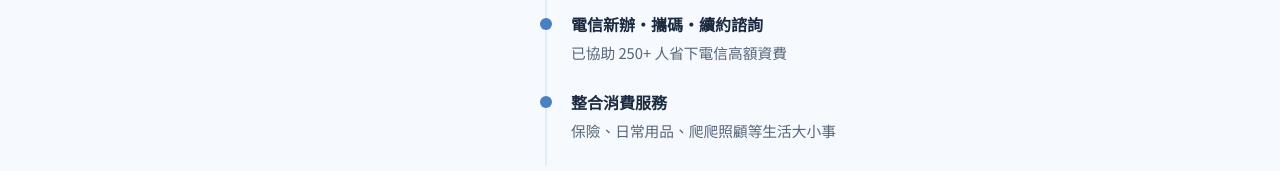
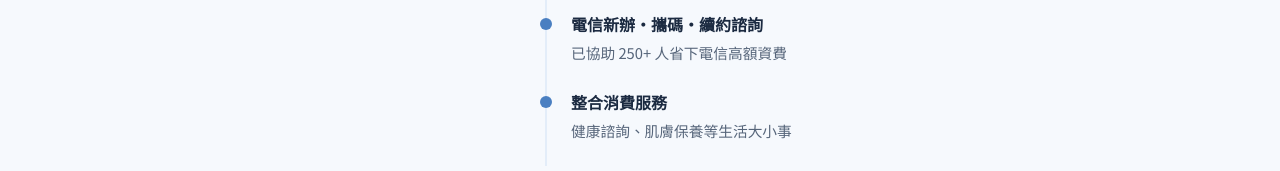
Before and after one commit to 1123junlin/chafairy, a plain HTML site: page index.html in a window 1280 px wide. Shown: the part 1720-1891 px from the top of the page. Drawn offline with Linux system fonts and the light colour scheme.

Commit message:
Timeline: update 整合消費服務 description
Co-Authored-By: Claude Opus 5.5 <noreply@anthropic.com>
Claude-Session: https://claude.ai/code/session_01JAiqQkqjuFdidntcxi5Rha

```diff
--- a/index.html
+++ b/index.html
@@ -265,7 +265,7 @@ footer p{margin:4px 0}
             <li><b>會計人</b><span>在數字裡打底，練出精算與細心</span></li>
             <li><b>轉職自由業</b><span>失業成為轉捩點，開始重新設計人生</span></li>
             <li><b>電信新辦・攜碼・續約諮詢</b><span>已協助 250+ 人省下電信高額資費</span></li>
-            <li><b>整合消費服務</b><span>保險、日常用品、爬爬照顧等生活大小事</span></li>
+            <li><b>整合消費服務</b><span>健康諮詢、肌膚保養等生活大小事</span></li>
           </ul>
           <div class="fun">
             <div><em>🏐</em>排球少女</div>
```
